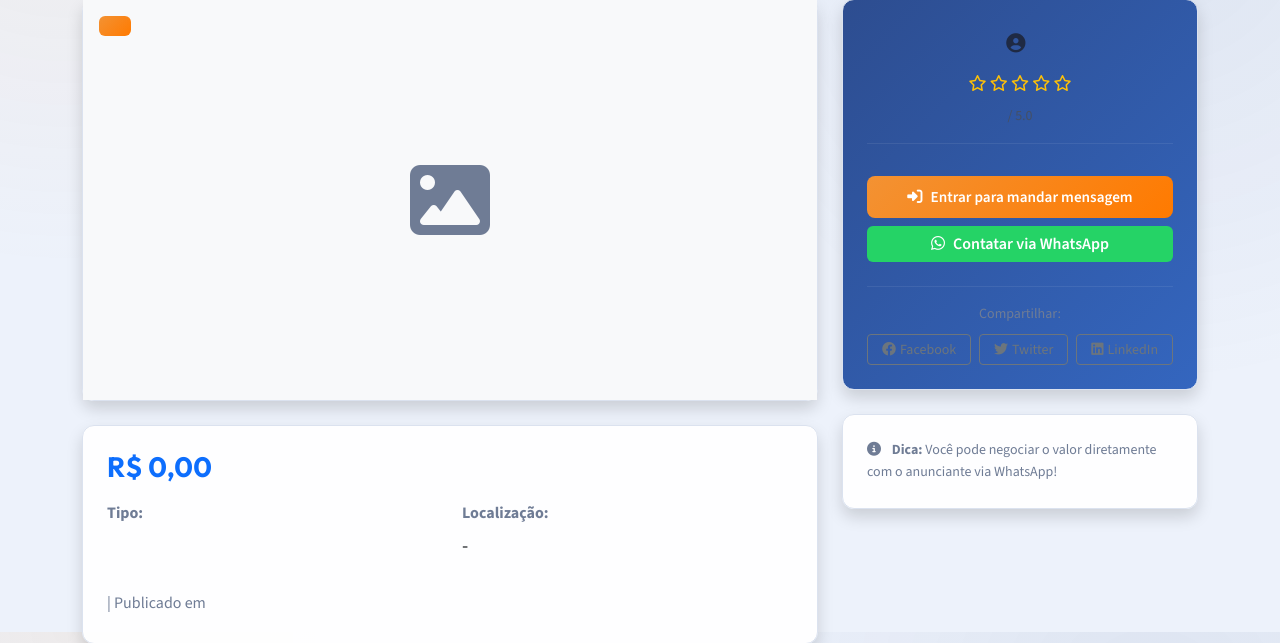
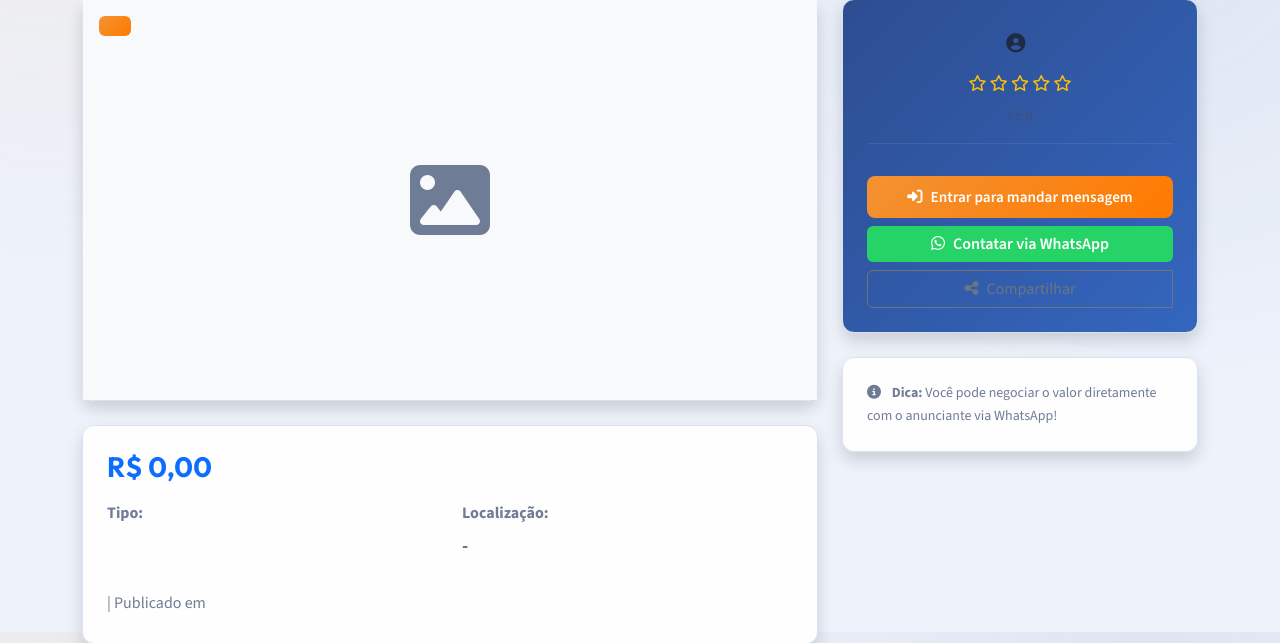
Before and after one commit to jairgramacho/radar-imoveis-pro, a Flask app: template templates/detalhe_imovel.html in a window 1280 px wide. Shown: the part 168-811 px from the top of the page. Run offline with Flask 3, Linux system fonts and the light colour scheme; the template is opened without the code that fills it, so the values that code supplies are empty; parts of the project's set-up code (start-up, migrations or seed data) failed here and were passed over.

Commit message:
Redesign share button: single dropdown with WhatsApp, Instagram, and copy link

```diff
--- a/templates/detalhe_imovel.html
+++ b/templates/detalhe_imovel.html
@@ -306,19 +306,29 @@
                             <i class="fab fa-whatsapp me-2"></i>Contatar via WhatsApp
                         </a>
 
-                        <!-- BOTÕES DE COMPARTILHAMENTO -->
-                        <hr style="border-color: rgba(255,255,255,0.3); margin-top: 1.5rem;">
-                        <p class="small text-muted mb-2">Compartilhar:</p>
-                        <div class="d-flex gap-2">
-                            <a href="https://www.facebook.com/sharer/sharer.php?u={{ request.base_url }}" target="_blank" class="btn btn-outline-secondary btn-sm flex-grow-1">
-                                <i class="fab fa-facebook me-1"></i>Facebook
-                            </a>
-                            <a href="https://twitter.com/intent/tweet?url={{ request.base_url }}&text=Confira este imóvel no Radar Imóveis Pro: {{ imovel.tipo }} - {{ imovel.cidade }}" target="_blank" class="btn btn-outline-secondary btn-sm flex-grow-1">
-                                <i class="fab fa-twitter me-1"></i>Twitter
-                            </a>
-                            <a href="https://www.linkedin.com/sharing/share-offsite/?url={{ request.base_url }}" target="_blank" class="btn btn-outline-secondary btn-sm flex-grow-1">
-                                <i class="fab fa-linkedin me-1"></i>LinkedIn
-                            </a>
+                        <!-- BOTÃO DE COMPARTILHAMENTO COM DROPDOWN -->
+                        <div class="btn-group w-100 mt-2" role="group">
+                            <button id="compartilharBtn" type="button" class="btn btn-outline-secondary w-100" data-bs-toggle="dropdown" aria-expanded="false">
+                                <i class="fas fa-share-alt me-2"></i>Compartilhar
+                            </button>
+                            <ul class="dropdown-menu" aria-labelledby="compartilharBtn">
+                                <li>
+                                    <a class="dropdown-item" href="https://wa.me/?text=Confira este imóvel no Radar Imóveis Pro: {{ imovel.tipo }} em {{ imovel.cidade }}. {{ request.base_url }}" target="_blank">
+                                        <i class="fab fa-whatsapp me-2 text-success"></i>WhatsApp
+                                    </a>
+                                </li>
+                                <li>
+                                    <a class="dropdown-item" href="https://www.instagram.com/" target="_blank">
+                                        <i class="fab fa-instagram me-2 text-danger"></i>Instagram
+                                    </a>
+                                </li>
+                                <li><hr class="dropdown-divider"></li>
+                                <li>
+                                    <a class="dropdown-item cursor-pointer" onclick="copiarLink()">
+                                        <i class="fas fa-copy me-2"></i>Copiar link
+                                    </a>
+                                </li>
+                            </ul>
                         </div>
                     </div>
                 </div>
@@ -480,6 +490,24 @@
     </script>
     {% endif %}
 
+    <!-- SCRIPT PARA COMPARTILHAMENTO -->
+    <script>
+        function copiarLink() {
+            const url = window.location.href;
+            navigator.clipboard.writeText(url).then(() => {
+                // Feedback visual
+                const btn = document.querySelector('[onclick="copiarLink()"]');
+                const origText = btn.innerHTML;
+                btn.innerHTML = '<i class="fas fa-check me-2"></i>Link copiado!';
+                setTimeout(() => {
+                    btn.innerHTML = origText;
+                }, 2000);
+            }).catch(err => {
+                console.error('Erro ao copiar:', err);
+            });
+        }
+    </script>
+
     <script src="https://cdn.jsdelivr.net/npm/bootstrap@5.3.0/dist/js/bootstrap.bundle.min.js"></script>
 </body>
 </html>
```
